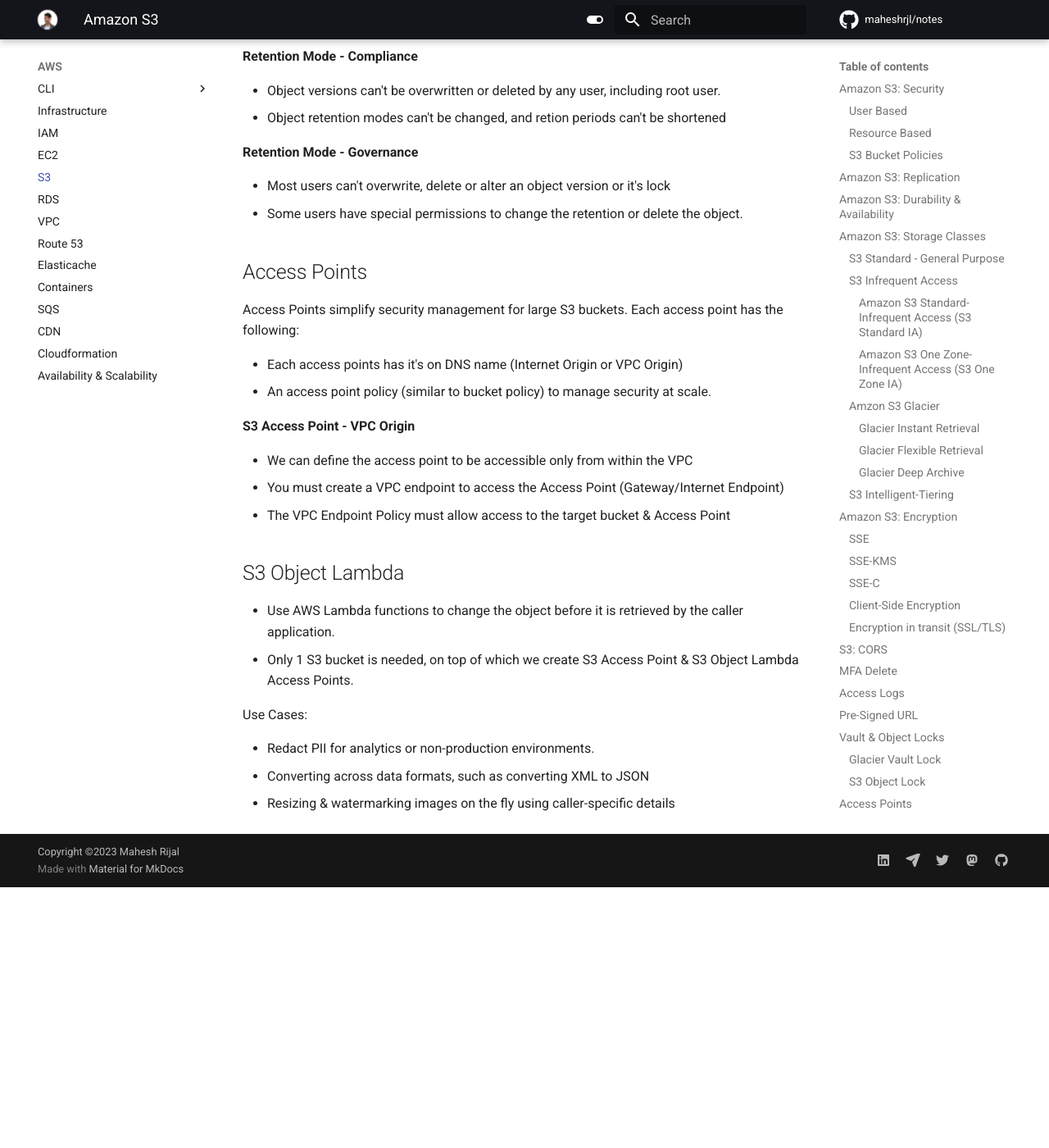
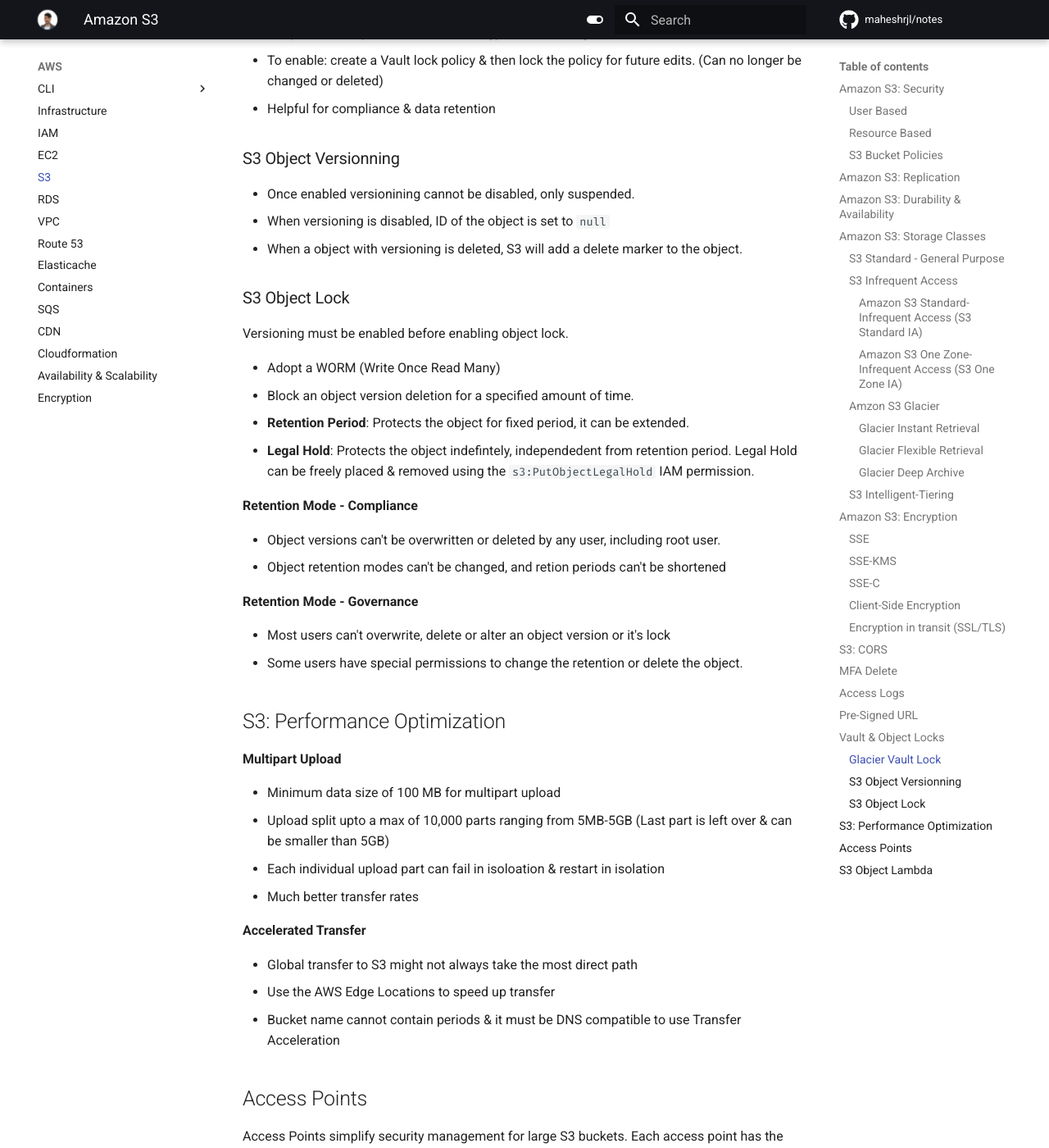
Before and after one commit to maheshrijal/notes, an MkDocs documentation site: the page built from docs/AWS/s3.md, in a window 1280 px wide and 1400 px high, scrolled down 7099 px. Shown: the whole window at 82% size. Built offline with MkDocs 1.6.1 and Material for MkDocs 9.7.7, drawn with Linux system fonts in a browser that asks for light colours; comment, search, counter and statistics services are not loaded; before the commit the page ends 8181 px from its top, so only the background shows below that; some of the changed text lies outside the part shown.

Commit message:
adding (#27)

```diff
--- a/docs/AWS/s3.md
+++ b/docs/AWS/s3.md
@@ -30,7 +30,15 @@ date: 2023-03-16
 
 - **Bucket Access Control Lists (ACL)** - less common (can be disabled)
 
+Access Control Lists are legacy and should be rarely used.
+
 ### S3 Bucket Policies
+
+A bucket policy is a type resource policy. Simple use case for bucket policy: Grant anonymous access to the bucket or grant access to other AWS accounts.
+
+!!! note policies
+
+    Identity policy control what an identity can access & can only be attached to the current AWS account. Resource Policy control who can access the resource and can reference other aws accounts for ALLOW/DENY. Resource policies can be used to open a bucket to the public by referencing anonymous principals in the policy.
 
 - JSON based policies
 - Effect: Allow/Deny
@@ -46,7 +54,7 @@ date: 2023-03-16
       "Effect": "Allow",
       "Principal": {
         "AWS": "arn:aws:iam::123456789012:root"
-      },
+      }, // Only resouce policies have the `Principal` in the policy statement.
       "Action": [
         "s3:GetObject",
         "s3:PutObject"
@@ -145,6 +153,10 @@ Tiers:
 
 ## Amazon S3: Encryption
 
+!!! warning
+
+    Buckets are not encrypted. Objects in buckets are encrypted.
+
 ### SSE
 
 - Encryption using keys handled, managed, & owned by AWS
@@ -240,7 +252,6 @@ This option is called Server Access Loging in bucket properties.
     - S3 console: 1 minute - 720 minutes
     - AWS CLI: Configure expiration with --expires-in parameter in seconds. Default 3600 secs, max 168 hours
 
-
 ## Vault & Object Locks
 
 ### Glacier Vault Lock
@@ -248,6 +259,12 @@ This option is called Server Access Loging in bucket properties.
 - Adopt a WORM (Write Once Read Many) model for S3 glacier vault
 - To enable: create a Vault lock policy & then lock the policy for future edits. (Can no longer be changed or deleted)
 - Helpful for compliance & data retention
+
+### S3 Object Versionning
+
+- Once enabled versionining cannot be disabled, only suspended.
+- When versioning is disabled, ID of the object is set to `null`
+- When a object with versioning is deleted, S3 will add a delete marker to the object.
 
 ### S3 Object Lock
 
@@ -267,6 +284,21 @@ Versioning must be enabled before enabling object lock.
 
 - Most users can't overwrite, delete or alter an object version or it's lock
 - Some users have special permissions to change the retention or delete the object.
+
+## S3: Performance Optimization
+
+**Multipart Upload**
+
+- Minimum data size of 100 MB for multipart upload
+- Upload split upto a max of 10,000 parts ranging from 5MB-5GB (Last part is left over & can be smaller than 5GB)
+- Each individual upload part can fail in isoloation & restart in isolation
+- Much better transfer rates
+
+**Accelerated Transfer**
+
+- Global transfer to S3 might not always take the most direct path
+- Use the AWS Edge Locations to speed up transfer
+- Bucket name cannot contain periods & it must be DNS compatible to use Transfer Acceleration
 
 ## Access Points
 
--- a/mkdocs.yml
+++ b/mkdocs.yml
@@ -97,6 +97,7 @@ nav:
       - CDN: "AWS/cdn.md"
       - Cloudformation: "AWS/cloudformation.md"
       - Availability & Scalability: "AWS/ha.md"
+      - Encryption: "AWS/encryption.md"
 
   - Docker:
       - Docker Info: "docker/docker-info.md"
```
Also changed, not shown: docs/AWS/cloudtrail.md (added, +9 -0 lines), docs/AWS/encryption.md (added, +33 -0 lines), docs/AWS/iam.md (+11 -0 lines).
